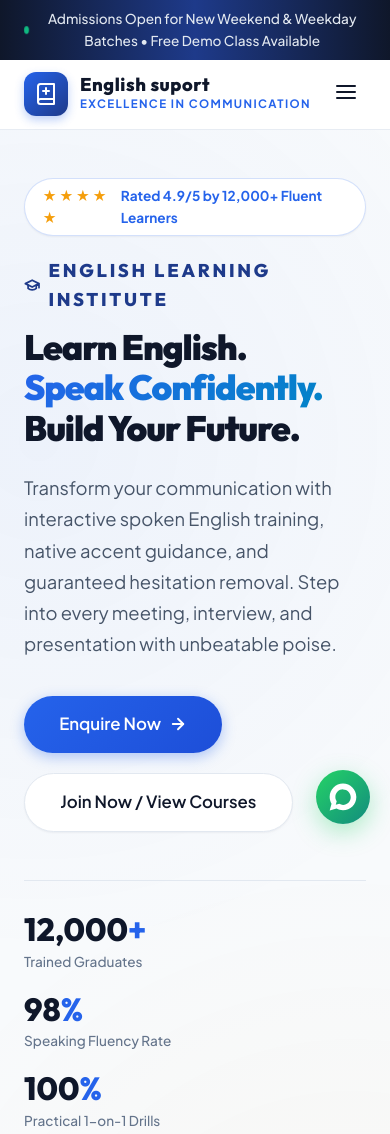
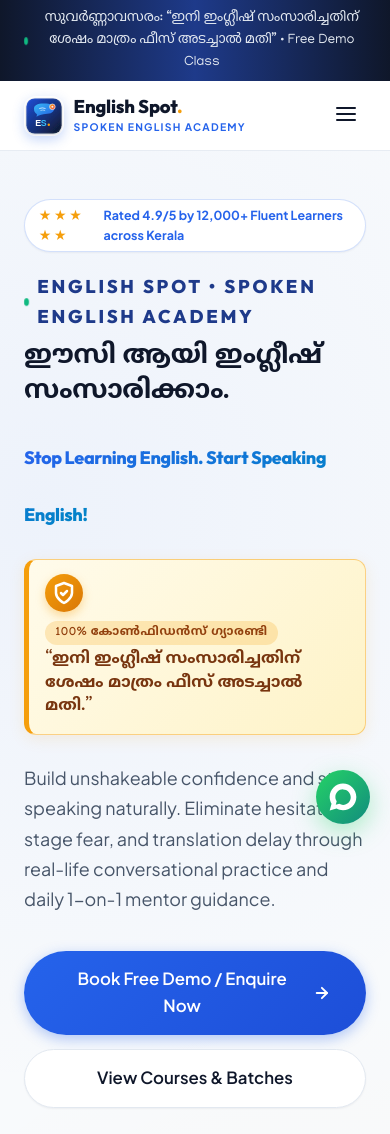
Before and after one commit to Abhijinkm/englishsport, a website: page index.html in a window 390 px wide. Shown: the top 1134 px of the page. Drawn offline with Linux system fonts and the light colour scheme; a web font is replaced by a local one.

Commit message:
feat: update English Spot branding, Malayalam headline, fee guarantee message, and logo

```diff
--- a/css/styles.css
+++ b/css/styles.css
@@ -30,6 +30,8 @@
   /* Typography */
   --font-heading: 'Outfit', -apple-system, BlinkMacSystemFont, "Segoe UI", Roboto, sans-serif;
   --font-body: 'Plus Jakarta Sans', -apple-system, BlinkMacSystemFont, "Segoe UI", Roboto, sans-serif;
+  --font-malayalam: 'Anek Malayalam', 'Manjari', 'Noto Sans Malayalam', -apple-system, BlinkMacSystemFont, "Segoe UI", Roboto, sans-serif;
+
 
   /* Shadows & Glassmorphism */
   --shadow-sm: 0 1px 2px 0 rgba(15, 23, 42, 0.05);
@@ -78,6 +80,15 @@
   -webkit-font-smoothing: antialiased;
   -moz-osx-font-smoothing: grayscale;
 }
+
+/* Malayalam Font Utility */
+.font-malayalam {
+  font-family: var(--font-malayalam);
+  font-feature-settings: "kern" 1, "liga" 1;
+  text-rendering: optimizeLegibility;
+  -webkit-font-smoothing: antialiased;
+}
+
 
 img {
   max-width: 100%;
@@ -239,19 +250,34 @@
 .brand-logo {
   display: flex;
   align-items: center;
-  gap: 0.75rem;
+  gap: 0.85rem;
+  text-decoration: none;
 }
 
 .brand-icon-wrap {
-  width: 44px;
-  height: 44px;
-  background: linear-gradient(135deg, var(--color-primary-light), var(--color-primary));
-  color: #FFFFFF;
+  width: 48px;
+  height: 48px;
+  background: transparent;
   border-radius: var(--radius-md);
   display: flex;
   align-items: center;
   justify-content: center;
-  box-shadow: 0 4px 10px rgba(37, 99, 235, 0.3);
+  flex-shrink: 0;
+  transition: transform var(--transition-fast);
+}
+
+.brand-icon-wrap img,
+.brand-icon-wrap svg {
+  width: 100%;
+  height: 100%;
+  object-fit: contain;
+  display: block;
+  border-radius: var(--radius-md);
+  box-shadow: 0 4px 12px rgba(37, 99, 235, 0.25);
+}
+
+.brand-logo:hover .brand-icon-wrap {
+  transform: scale(1.05);
 }
 
 .brand-text-wrap {
@@ -262,10 +288,14 @@
 .brand-title {
   font-family: var(--font-heading);
   font-weight: 800;
-  font-size: 1.15rem;
-  letter-spacing: 0.03em;
+  font-size: 1.35rem;
+  letter-spacing: -0.01em;
   color: var(--color-primary-dark);
   line-height: 1.15;
+}
+
+.brand-title .spot-dot {
+  color: var(--color-accent);
 }
 
 .brand-subtitle {
@@ -274,6 +304,7 @@
   letter-spacing: 0.12em;
   color: var(--color-primary-light);
   font-weight: 700;
+  margin-top: 2px;
 }
 
 /* Nav Menu */
@@ -459,13 +490,27 @@
 }
 
 .hero-headline {
+  margin-bottom: 1.25rem;
+}
+
+.hero-malayalam-title {
+  display: block;
+  font-family: var(--font-malayalam);
+  font-size: clamp(2.2rem, 5vw, 3.4rem);
+  font-weight: 800;
+  line-height: 1.25;
+  color: var(--color-primary-dark);
+  margin-bottom: 0.65rem;
+  letter-spacing: -0.01em;
+}
+
+.hero-english-caption {
+  display: block;
   font-family: var(--font-heading);
-  font-size: 3.4rem;
-  font-weight: 900;
-  line-height: 1.15;
-  letter-spacing: -0.03em;
-  color: var(--color-primary-dark);
-  margin-bottom: 1.5rem;
+  font-size: clamp(1.35rem, 3.2vw, 2.15rem);
+  font-weight: 800;
+  line-height: 1.3;
+  letter-spacing: -0.02em;
 }
 
 .hero-headline .text-gradient {
@@ -475,8 +520,69 @@
   display: inline;
 }
 
+/* Fee Guarantee Card */
+.fee-guarantee-card {
+  display: flex;
+  align-items: center;
+  gap: 1.1rem;
+  background: linear-gradient(135deg, #FFFBEB 0%, #FEF3C7 100%);
+  border: 1.5px solid rgba(245, 158, 11, 0.45);
+  border-left: 5px solid #F59E0B;
+  border-radius: var(--radius-md);
+  padding: 1rem 1.35rem;
+  margin: 1.5rem 0 1.75rem 0;
+  box-shadow: 0 4px 16px rgba(245, 158, 11, 0.12);
+  transition: transform var(--transition-fast), box-shadow var(--transition-fast);
+}
+
+.fee-guarantee-card:hover {
+  transform: translateY(-2px);
+  box-shadow: 0 8px 24px rgba(245, 158, 11, 0.2);
+}
+
+.guarantee-icon-wrap {
+  width: 44px;
+  height: 44px;
+  background: linear-gradient(135deg, #F59E0B 0%, #D97706 100%);
+  color: #FFFFFF;
+  border-radius: var(--radius-full);
+  display: flex;
+  align-items: center;
+  justify-content: center;
+  flex-shrink: 0;
+  box-shadow: 0 4px 10px rgba(245, 158, 11, 0.35);
+}
+
+.guarantee-content {
+  display: flex;
+  flex-direction: column;
+  gap: 0.25rem;
+}
+
+.guarantee-pill {
+  display: inline-block;
+  align-self: flex-start;
+  font-size: 0.75rem;
+  font-weight: 700;
+  color: #92400E;
+  background: rgba(245, 158, 11, 0.22);
+  padding: 0.15rem 0.65rem;
+  border-radius: var(--radius-full);
+  text-transform: uppercase;
+  letter-spacing: 0.05em;
+}
+
+.guarantee-message {
+  font-family: var(--font-malayalam);
+  font-size: clamp(1.05rem, 2.2vw, 1.25rem);
+  font-weight: 700;
+  color: #78350F;
+  line-height: 1.45;
+  margin: 0;
+}
+
 .hero-desc {
-  font-size: 1.15rem;
+  font-size: 1.12rem;
   color: var(--color-text-muted);
   line-height: 1.7;
   margin-bottom: 2.25rem;
@@ -1580,6 +1686,26 @@
     font-size: 2.2rem;
   }
 
+  .hero-malayalam-title {
+    font-size: 1.95rem;
+    line-height: 1.3;
+  }
+
+  .hero-english-caption {
+    font-size: 1.28rem;
+    line-height: 1.35;
+  }
+
+  .fee-guarantee-card {
+    padding: 0.85rem 1.1rem;
+    gap: 0.85rem;
+  }
+
+  .guarantee-icon-wrap {
+    width: 38px;
+    height: 38px;
+  }
+
   .hero-stats {
     grid-template-columns: 1fr;
     gap: 1.25rem;
@@ -1627,3 +1753,70 @@
     height: 54px;
   }
 }
+
+@media (max-width: 480px) {
+  .brand-logo {
+    gap: 0.6rem;
+  }
+
+  .brand-icon-wrap {
+    width: 40px;
+    height: 40px;
+  }
+
+  .brand-title {
+    font-size: 1.15rem;
+  }
+
+  .brand-subtitle {
+    font-size: 0.65rem;
+  }
+
+  .hero-malayalam-title {
+    font-size: 1.65rem;
+    line-height: 1.3;
+  }
+
+  .hero-english-caption {
+    font-size: 1.12rem;
+    line-height: 1.35;
+  }
+
+  .fee-guarantee-card {
+    flex-direction: column;
+    align-items: flex-start;
+    gap: 0.6rem;
+    padding: 0.85rem 1rem;
+  }
+
+  .guarantee-message {
+    font-size: 1.02rem;
+  }
+
+  .hero-cta-group {
+    flex-direction: column;
+    width: 100%;
+    gap: 0.85rem;
+  }
+
+  .hero-cta-group .btn {
+    width: 100%;
+    justify-content: center;
+    text-align: center;
+  }
+
+  .hero-stats {
+    grid-template-columns: 1fr;
+    gap: 1rem;
+    padding-top: 1.5rem;
+  }
+
+  .stat-item h3 {
+    font-size: 1.75rem;
+  }
+
+  .hero-badge-tag {
+    font-size: 0.78rem;
+    padding: 0.35rem 0.85rem;
+  }
+}
--- a/index.html
+++ b/index.html
@@ -3,20 +3,20 @@
 <head>
   <meta charset="UTF-8">
   <meta name="viewport" content="width=device-width, initial-scale=1.0">
-  <title>ENGLISH LEARNING INSTITUTE | Learn English. Speak Confidently. Build Your Future.</title>
+  <title>English Spot | ഈസി ആയി ഇംഗ്ലീഷ് സംസാരിക്കാം | Stop Learning English. Start Speaking English!</title>
 
   <!-- SEO Meta Tags -->
-  <meta name="description" content="Join ENGLISH LEARNING INSTITUTE to master fluent spoken English, grammar, interview preparation, and corporate communication skills. Live interactive batches and certified mentors.">
-  <meta name="keywords" content="English Learning Institute, Spoken English, English Grammar, Communication Skills, Interview Preparation, Personality Development, English for Beginners">
-  <meta name="author" content="ENGLISH LEARNING INSTITUTE">
-  <meta property="og:title" content="ENGLISH LEARNING INSTITUTE - Speak Confidently">
-  <meta property="og:description" content="Learn English. Speak Confidently. Build Your Future. Join our certified spoken English & communication courses.">
+  <meta name="description" content="English Spot – ഈസി ആയി ഇംഗ്ലീഷ് സംസാരിക്കാം. ഇനി ഇംഗ്ലീഷ് സംസാരിച്ചതിന് ശേഷം മാത്രം ഫീസ് അടച്ചാൽ മതി. Stop Learning English. Start Speaking English! Build confidence and speak naturally.">
+  <meta name="keywords" content="English Spot, Spoken English, Learn English Malayalam, Speak English Easily, English Speaking Kerala, Spoken English Classes">
+  <meta name="author" content="English Spot">
+  <meta property="og:title" content="English Spot - ഈസി ആയി ഇംഗ്ലീഷ് സംസാരിക്കാം">
+  <meta property="og:description" content="Stop Learning English. Start Speaking English! ഇനി ഇംഗ്ലീഷ് സംസാരിച്ചതിന് ശേഷം മാത്രം ഫീസ് അടച്ചാൽ മതി.">
   <meta property="og:type" content="website">
 
-  <!-- Google Fonts -->
+  <!-- Google Fonts: English & Malayalam Typography -->
   <link rel="preconnect" href="https://fonts.googleapis.com">
   <link rel="preconnect" href="https://fonts.gstatic.com" crossorigin>
-  <link href="https://fonts.googleapis.com/css2?family=Outfit:wght@400;500;600;700;800;900&family=Plus+Jakarta+Sans:wght@400;500;600;700;800&display=swap" rel="stylesheet">
+  <link href="https://fonts.googleapis.com/css2?family=Anek+Malayalam:wght@400;500;600;700;800&family=Manjari:wght@400;700&family=Noto+Sans+Malayalam:wght@400;500;600;700;800&family=Outfit:wght@400;500;600;700;800;900&family=Plus+Jakarta+Sans:wght@400;500;600;700;800&display=swap" rel="stylesheet">
 
   <!-- Stylesheet -->
   <link rel="stylesheet" href="css/styles.css">
@@ -28,16 +28,16 @@
     <div class="container">
       <div class="top-bar-left">
         <span class="pulse-dot"></span>
-        <span>Admissions Open for New Weekend & Weekday Batches • Free Demo Class Available</span>
+        <span class="font-malayalam">സുവർണ്ണാവസരം: “ഇനി ഇംഗ്ലീഷ് സംസാരിച്ചതിന് ശേഷം മാത്രം ഫീസ് അടച്ചാൽ മതി” • Free Demo Class</span>
       </div>
       <div class="top-bar-right">
         <a href="tel:+919876543210" class="top-bar-link">
           <svg width="15" height="15" viewBox="0 0 24 24" fill="none" stroke="currentColor" stroke-width="2" stroke-linecap="round" stroke-linejoin="round"><path d="M22 16.92v3a2 2 0 0 1-2.18 2 19.79 19.79 0 0 1-8.63-3.07 19.5 19.5 0 0 1-6-6 19.79 19.79 0 0 1-3.07-8.67A2 2 0 0 1 4.11 2h3a2 2 0 0 1 2 1.72 12.84 12.84 0 0 0 .7 2.81 2 2 0 0 1-.45 2.11L8.09 9.91a16 16 0 0 0 6 6l1.27-1.27a2 2 0 0 1 2.11-.45 12.84 12.84 0 0 0 2.81.7A2 2 0 0 1 22 16.92z"></path></svg>
           <span>+91 98765 43210</span>
         </a>
-        <a href="mailto:info@englishinstitute.edu" class="top-bar-link">
+        <a href="mailto:info@englishspot.edu" class="top-bar-link">
           <svg width="15" height="15" viewBox="0 0 24 24" fill="none" stroke="currentColor" stroke-width="2" stroke-linecap="round" stroke-linejoin="round"><path d="M4 4h16c1.1 0 2 .9 2 2v12c0 1.1-.9 2-2 2H4c-1.1 0-2-.9-2-2V6c0-1.1.9-2 2-2z"></path><polyline points="22,6 12,13 2,6"></polyline></svg>
-          <span>info@englishinstitute.edu</span>
+          <span>info@englishspot.edu</span>
         </a>
       </div>
     </div>
@@ -46,18 +46,13 @@
   <!-- Navigation Bar -->
   <header class="navbar" id="navbar">
     <div class="container">
-      <a href="#home" class="brand-logo" aria-label="ENGLISH LEARNING INSTITUTE Home">
+      <a href="#home" class="brand-logo" aria-label="English Spot Home">
         <div class="brand-icon-wrap">
-          <svg width="24" height="24" viewBox="0 0 24 24" fill="none" stroke="currentColor" stroke-width="2" stroke-linecap="round" stroke-linejoin="round">
-            <path d="M4 19.5A2.5 2.5 0 0 1 6.5 17H20"></path>
-            <path d="M6.5 2H20v20H6.5A2.5 2.5 0 0 1 4 19.5v-15A2.5 2.5 0 0 1 6.5 2z"></path>
-            <path d="M12 6v6"></path>
-            <path d="M9 9h6"></path>
-          </svg>
+          <img src="images/english-spot-logo.svg" alt="English Spot Logo" width="48" height="48">
         </div>
         <div class="brand-text-wrap">
-          <span class="brand-title">English suport</span>
-          <span class="brand-subtitle">Excellence in Communication</span>
+          <span class="brand-title">English Spot<span class="spot-dot">.</span></span>
+          <span class="brand-subtitle">Spoken English Academy</span>
         </div>
       </a>
 
@@ -65,7 +60,7 @@
       <nav class="nav-menu" id="navMenu">
         <a href="#home" class="nav-link active">Home</a>
         <a href="#courses" class="nav-link">Courses</a>
-        <a href="#methodology" class="nav-link">Why Us</a>
+        <a href="#methodology" class="nav-link">Why English Spot</a>
         <a href="#testimonials" class="nav-link">Reviews</a>
         <a href="#faq" class="nav-link">FAQ</a>
         <a href="#enquiry" class="btn btn-primary" style="display: none;" id="mobileCtaBtn">Enquire Now</a>
@@ -95,31 +90,48 @@
         <div class="hero-content">
           <div class="hero-badge-tag">
             <span class="highlight">★ ★ ★ ★ ★</span>
-            <span>Rated 4.9/5 by 12,000+ Fluent Learners</span>
+            <span>Rated 4.9/5 by 12,000+ Fluent Learners across Kerala</span>
           </div>
 
           <div class="hero-institute-title">
-            <svg width="18" height="18" viewBox="0 0 24 24" fill="none" stroke="currentColor" stroke-width="2.5" stroke-linecap="round" stroke-linejoin="round"><path d="M22 10v6M2 10l10-5 10 5-10 5z"></path><path d="M6 12v5c3 3 9 3 12 0v-5"></path></svg>
-            ENGLISH LEARNING INSTITUTE
+            <span class="pulse-dot"></span>
+            ENGLISH SPOT • SPOKEN ENGLISH ACADEMY
           </div>
 
+          <!-- Malayalam Headline & Promotional English Caption -->
           <h1 class="hero-headline">
-            Learn English. <br>
-            <span class="text-gradient">Speak Confidently.</span> <br>
-            Build Your Future.
+            <span class="hero-malayalam-title font-malayalam">ഈസി ആയി ഇംഗ്ലീഷ് സംസാരിക്കാം.</span>
+            <span class="hero-english-caption text-gradient">Stop Learning English. Start Speaking English!</span>
           </h1>
 
+          <!-- Malayalam Fee Guarantee Message Card -->
+          <div class="fee-guarantee-card">
+            <div class="guarantee-icon-wrap">
+              <svg width="24" height="24" viewBox="0 0 24 24" fill="none" stroke="currentColor" stroke-width="2.5" stroke-linecap="round" stroke-linejoin="round">
+                <path d="M12 22s8-4 8-10V5l-8-3-8 3v7c0 6 8 10 8 10z"></path>
+                <path d="m9 12 2 2 4-4"></path>
+              </svg>
+            </div>
+            <div class="guarantee-content">
+              <span class="guarantee-pill font-malayalam">100% കോൺഫിഡൻസ് ഗ്യാരണ്ടി</span>
+              <p class="guarantee-message font-malayalam">
+                “ഇനി ഇംഗ്ലീഷ് സംസാരിച്ചതിന് ശേഷം മാത്രം ഫീസ് അടച്ചാൽ മതി.”
+              </p>
+            </div>
+          </div>
+
+          <!-- Building Confidence & Natural Speaking -->
           <p class="hero-desc">
-            Transform your communication with interactive spoken English training, native accent guidance, and guaranteed hesitation removal. Step into every meeting, interview, and presentation with unbeatable poise.
+            Build unshakeable confidence and start speaking naturally. Eliminate hesitation, stage fear, and translation delay through real-life conversational practice and daily 1-on-1 mentor guidance.
           </p>
 
           <div class="hero-cta-group">
             <a href="#enquiry" class="btn btn-primary btn-lg">
-              <span>Enquire Now</span>
+              <span>Book Free Demo / Enquire Now</span>
               <svg width="18" height="18" viewBox="0 0 24 24" fill="none" stroke="currentColor" stroke-width="2.5" stroke-linecap="round" stroke-linejoin="round"><line x1="5" y1="12" x2="19" y2="12"></line><polyline points="12 5 19 12 12 19"></polyline></svg>
             </a>
             <a href="#courses" class="btn btn-secondary btn-lg">
-              <span>Join Now / View Courses</span>
+              <span>View Courses & Batches</span>
             </a>
           </div>
 
@@ -135,7 +147,7 @@
             </div>
             <div class="stat-item">
               <h3>100<span>%</span></h3>
-              <p>Practical 1-on-1 Drills</p>
+              <p>Pay After Speaking</p>
             </div>
           </div>
         </div>
@@ -143,7 +155,7 @@
         <!-- Hero Visual Showcase -->
         <div class="hero-visual">
           <div class="hero-image-wrapper">
-            <img src="images/hero.jpg" alt="Students and mentor engaged in English language speaking session at English Learning Institute" width="700" height="440" loading="eager">
+            <img src="images/hero.jpg" alt="Students and mentor engaged in English language speaking session at English Spot" width="700" height="440" loading="eager">
           </div>
 
           <!-- Floating Badges -->
@@ -153,7 +165,7 @@
             </div>
             <div>
               <div class="floating-title">100% Practical Speaking</div>
-              <div class="floating-sub">Zero Rote Learning</div>
+              <div class="floating-sub">Speak Naturally & Confidently</div>
             </div>
           </div>
 
@@ -162,8 +174,8 @@
               <svg width="22" height="22" viewBox="0 0 24 24" fill="none" stroke="currentColor" stroke-width="2" stroke-linecap="round" stroke-linejoin="round"><path d="M22 11.08V12a10 10 0 1 1-5.93-9.14"></path><polyline points="22 4 12 14.01 9 11.01"></polyline></svg>
             </div>
             <div>
-              <div class="floating-title">Certified Mentors</div>
-              <div class="floating-sub">TESOL & Corporate Experts</div>
+              <div class="floating-title">Zero Risk Guarantee</div>
+              <div class="floating-sub font-malayalam">സംസാരിച്ച ശേഷം മാത്രം ഫീസ്</div>
             </div>
           </div>
         </div>
@@ -423,7 +435,7 @@
     <div class="container">
       <div class="methodology-grid">
         <div class="methodology-image-wrap">
-          <img src="images/coaching.jpg" alt="1-on-1 Personalized Coaching Session at English Learning Institute" width="600" height="450" loading="lazy">
+          <img src="images/coaching.jpg" alt="1-on-1 Personalized Coaching Session at English Spot" width="600" height="450" loading="lazy">
           <div class="methodology-card-badge">
             <h5>Personalized 1-on-1 Fluency Coaching</h5>
             <p>Every student receives a dedicated mentor to identify speech roadblocks and guide daily progress.</p>
@@ -606,10 +618,10 @@
             <svg width="14" height="14" viewBox="0 0 24 24" fill="none" stroke="currentColor" stroke-width="2"><circle cx="12" cy="12" r="10"></circle><line x1="12" y1="16" x2="12" y2="12"></line><line x1="12" y1="8" x2="12.01" y2="8"></line></svg>
             Pre-filled Message Preview:
           </div>
-          <div class="preview-content" id="messagePreviewText">New Enquiry – ENGLISH LEARNING INSTITUTE
+          <div class="preview-content" id="messagePreviewText">New Enquiry – English Spot
 Name: [Your Name]
 Mobile: [Your Mobile Number]
-I am interested in joining the English learning course.</div>
+I am interested in joining the English Spot spoken English course.</div>
         </div>
 
         <div class="enquiry-guarantee">
@@ -636,7 +648,7 @@
       <div class="text-center">
         <span class="section-badge">Got Questions?</span>
         <h2 class="section-title">Frequently Asked Questions</h2>
-        <p class="section-desc">Everything you need to know about joining ENGLISH LEARNING INSTITUTE.</p>
+        <p class="section-desc">Everything you need to know about joining English Spot.</p>
       </div>
 
       <div class="faq-list">
@@ -695,7 +707,7 @@
           </button>
           <div class="faq-answer">
             <div class="faq-answer-inner">
-              Yes. Upon completing the course modules and final speaking presentation, you will receive a verified certificate from ENGLISH LEARNING INSTITUTE to add to your LinkedIn profile and resume.
+              Yes. Upon completing the course modules and final speaking presentation, you will receive a verified certificate from English Spot to add to your LinkedIn profile and resume.
             </div>
           </div>
         </div>
@@ -710,20 +722,17 @@
 
         <!-- Column 1: Brand & About -->
         <div class="footer-col footer-brand">
-          <div class="brand-logo">
-            <div class="brand-icon-wrap">
-              <svg width="22" height="22" viewBox="0 0 24 24" fill="none" stroke="currentColor" stroke-width="2" stroke-linecap="round" stroke-linejoin="round">
-                <path d="M4 19.5A2.5 2.5 0 0 1 6.5 17H20"></path>
-                <path d="M6.5 2H20v20H6.5A2.5 2.5 0 0 1 4 19.5v-15A2.5 2.5 0 0 1 6.5 2z"></path>
-              </svg>
+          <div class="brand-logo" style="margin-bottom: 1.25rem;">
+            <div class="brand-icon-wrap" style="background: rgba(255,255,255,0.08); border: 1px solid rgba(255,255,255,0.15);">
+              <img src="images/english-spot-logo.svg" alt="English Spot Logo" width="46" height="46">
             </div>
             <div class="brand-text-wrap">
-              <span class="brand-title" style="color: #FFFFFF;">ENGLISH LEARNING INSTITUTE</span>
-              <span class="brand-subtitle" style="color: #38BDF8;">Speak Confidently</span>
+              <span class="brand-title" style="color: #FFFFFF;">English Spot<span class="spot-dot" style="color: #F59E0B;">.</span></span>
+              <span class="brand-subtitle" style="color: #38BDF8;">Spoken English Academy</span>
             </div>
           </div>
           <p>
-            ENGLISH LEARNING INSTITUTE is a premier English training academy committed to empowering students, job seekers, and working professionals with world-class fluency and career communication skills.
+            English Spot is Kerala's trusted English speaking academy. Stop Learning English. Start Speaking English! ഇനി ഇംഗ്ലീഷ് സംസാരിച്ചതിന് ശേഷം മാത്രം ഫീസ് അടച്ചാൽ മതി.
           </p>
           <a href="#enquiry" class="btn btn-whatsapp" style="display: inline-flex;">
             <svg width="18" height="18" viewBox="0 0 24 24" fill="currentColor">
@@ -773,7 +782,7 @@
             </div>
             <div class="footer-contact-item">
               <svg width="18" height="18" viewBox="0 0 24 24" fill="none" stroke="currentColor" stroke-width="2"><path d="M4 4h16c1.1 0 2 .9 2 2v12c0 1.1-.9 2-2 2H4c-1.1 0-2-.9-2-2V6c0-1.1.9-2 2-2z"></path><polyline points="22,6 12,13 2,6"></polyline></svg>
-              <span>admissions@englishinstitute.edu</span>
+              <span>admissions@englishspot.edu</span>
             </div>
             <div class="footer-contact-item">
               <svg width="18" height="18" viewBox="0 0 24 24" fill="none" stroke="currentColor" stroke-width="2"><circle cx="12" cy="12" r="10"></circle><polyline points="12 6 12 12 16 14"></polyline></svg>
@@ -787,7 +796,7 @@
       <!-- Copyright & Bottom Bar -->
       <div class="footer-bottom">
         <div>
-          © 2026 <strong>English sport</strong>. All Rights Reserved.
+          © 2026 <strong>English Spot</strong>. All Rights Reserved.
         </div>
         <div>
           Learn English. Speak Confidently. Build Your Future.
@@ -798,7 +807,7 @@
 
   <!-- Floating WhatsApp Quick Button -->
   <a
-    href="https://wa.me/919876543210?text=New%20Enquiry%20%E2%80%93%20ENGLISH%20LEARNING%20INSTITUTE%0AI%20am%20interested%20in%20joining%20the%20English%20learning%20course."
+    href="https://wa.me/919876543210?text=New%20Enquiry%20%E2%80%93%20English%20Spot%0AI%20am%20interested%20in%20joining%20the%20English%20Spot%20course."
     target="_blank"
     rel="noopener noreferrer"
     class="floating-whatsapp-btn"
```
Also changed, not shown: js/main.js (+3 -4 lines), images/english-spot-logo.svg (added).
